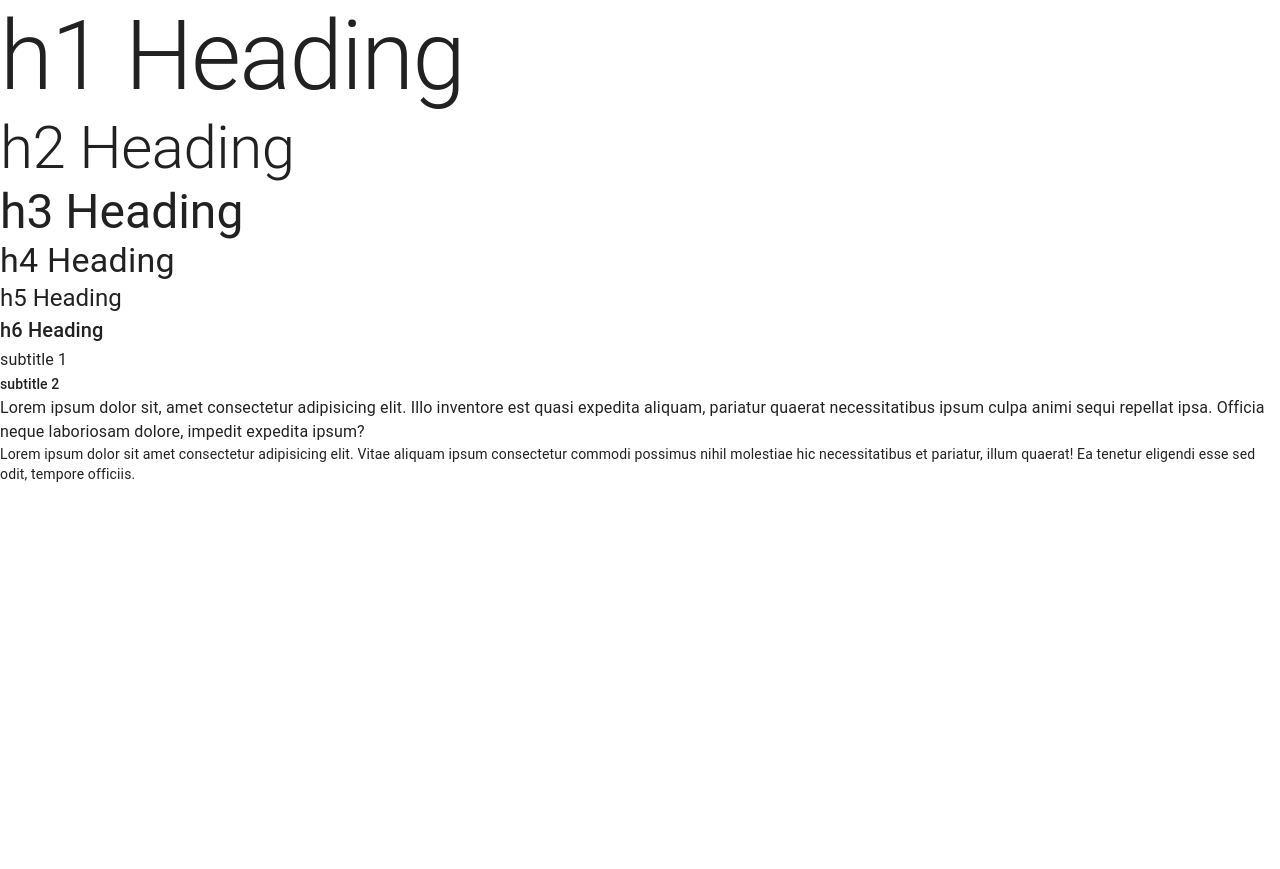
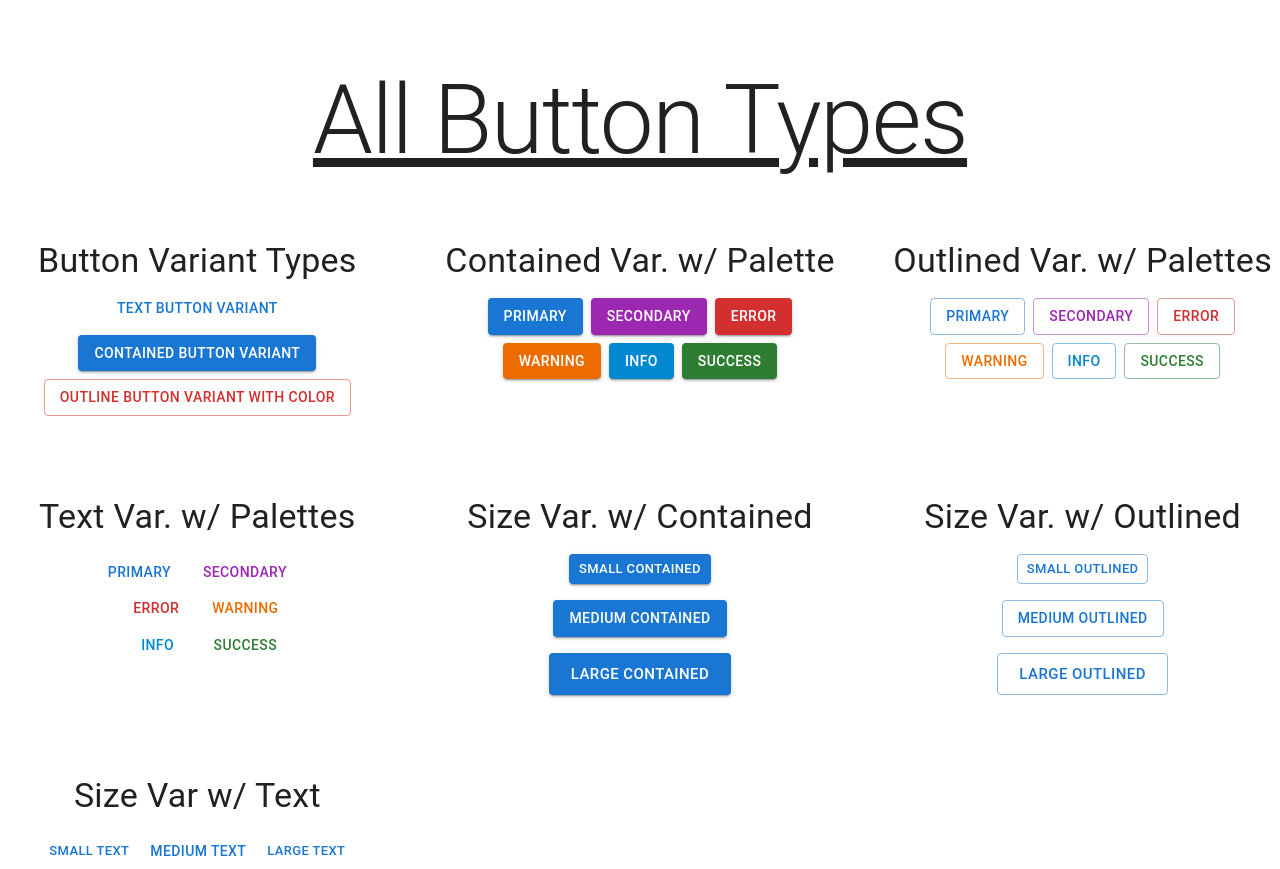
Before and after one commit to Tim-Parks-Lynch/material-ui-learning, a React (Vite) app in the folder my-app/: page /register in a window 1280 px wide. Before the commit the page ends 800 px from the top, so only its background shows below. Built offline with nearby package versions, Linux system fonts and the light colour scheme.

Commit message:
Stack and Grid used for button examples

```diff
--- /dev/null
+++ b/my-app/src/components/MuiButton/MuiButton.tsx
@@ -0,0 +1,160 @@
+import React from 'react';
+import { Box, Button, Grid, Stack, Typography } from '@mui/material';
+const MuiButton = () => {
+  return (
+    <Box>
+      <Typography variant="h1" sx={{ m: '4rem', textDecoration: 'underline', textAlign: 'center' }}>
+        All Button Types{' '}
+      </Typography>
+
+      <Grid container rowSpacing={10} columnSpacing={{ xs: 6 }}>
+        <Grid item xs={4}>
+          <Stack spacing={1} alignItems="center">
+            <Typography variant="h4">Button Variant Types</Typography>
+            <Button variant="text" href="https://google.com">
+              Text Button Variant
+            </Button>
+            <Button variant="contained">Contained Button Variant</Button>
+            <Button variant="outlined" color={'error'}>
+              Outline Button Variant with color
+            </Button>
+          </Stack>
+        </Grid>
+
+        <Grid item xs={4}>
+          <Stack spacing={2} alignItems="center">
+            <Typography variant="h4">Contained Var. w/ Palette</Typography>
+            <Stack spacing={1} direction="row" justifyContent="center" flexWrap="wrap" useFlexGap>
+              <Button variant="contained" color="primary" sx={{ width: 'fit-content' }}>
+                Primary
+              </Button>
+              <Button variant="contained" color="secondary" sx={{ width: 'fit-content' }}>
+                Secondary
+              </Button>
+              <Button variant="contained" color="error">
+                Error
+              </Button>
+              <Button variant="contained" color="warning">
+                Warning
+              </Button>
+              <Button variant="contained" color="info">
+                Info
+              </Button>
+              <Button variant="contained" color="success">
+                Success
+              </Button>
+            </Stack>
+          </Stack>
+        </Grid>
+
+        <Grid item xs={4}>
+          <Stack spacing={2} alignItems="center" flexWrap="wrap">
+            <Typography variant="h4">Outlined Var. w/ Palettes</Typography>
+            <Stack spacing={1} direction="row" justifyContent="center" flexWrap="wrap" useFlexGap>
+              <Button variant="outlined" color="primary">
+                Primary
+              </Button>
+              <Button variant="outlined" color="secondary">
+                Secondary
+              </Button>
+              <Button variant="outlined" color="error">
+                Error
+              </Button>
+              <Button variant="outlined" color="warning">
+                Warning
+              </Button>
+              <Button variant="outlined" color="info">
+                Info
+              </Button>
+              <Button variant="outlined" color="success">
+                Success
+              </Button>
+            </Stack>
+          </Stack>
+        </Grid>
+
+        <Grid item xs={4}>
+          <Stack spacing={2} alignItems="center" flexWrap="wrap">
+            <Typography variant="h4">Text Var. w/ Palettes</Typography>
+            <Stack
+              spacing={2}
+              width="60%"
+              direction="row"
+              justifyContent="center"
+              alignContent="center"
+              flexWrap="wrap"
+            >
+              <Button variant="text" color="primary">
+                Primary
+              </Button>
+              <Button variant="text" color="secondary">
+                Secondary
+              </Button>
+              <Button variant="text" color="error">
+                Error
+              </Button>
+              <Button variant="text" color="warning">
+                Warning
+              </Button>
+              <Button variant="text" color="info">
+                Info
+              </Button>
+              <Button variant="text" color="success">
+                Success
+              </Button>
+            </Stack>
+          </Stack>
+        </Grid>
+
+        <Grid item xs={4}>
+          <Stack spacing={2} alignItems="center" flexWrap="wrap">
+            <Typography variant="h4">Size Var. w/ Contained</Typography>
+            <Button variant="contained" size="small">
+              Small contained
+            </Button>
+            <Button variant="contained" size="medium">
+              Medium contained
+            </Button>
+            <Button variant="contained" size="large">
+              Large contained
+            </Button>
+          </Stack>
+        </Grid>
+
+        <Grid item xs={4}>
+          <Stack spacing={2} alignItems="center" flexWrap="wrap">
+            <Typography variant="h4">Size Var. w/ Outlined</Typography>
+            <Button variant="outlined" size="small">
+              Small outlined
+            </Button>
+            <Button variant="outlined" size="medium">
+              Medium outlined
+            </Button>
+            <Button variant="outlined" size="large">
+              Large outlined
+            </Button>
+          </Stack>
+        </Grid>
+
+        <Grid item xs={4}>
+          <Stack spacing={2} alignItems="center" flexWrap="wrap">
+            <Typography variant="h4">Size Var w/ Text</Typography>
+            <Stack spacing={1} direction="row" justifyContent="center" flexWrap="wrap">
+              <Button variant="text" size="small">
+                Small Text
+              </Button>
+              <Button variant="text" size="medium">
+                Medium Text
+              </Button>
+              <Button variant="text" size="small">
+                Large Text
+              </Button>
+            </Stack>
+          </Stack>
+        </Grid>
+      </Grid>
+    </Box>
+  );
+};
+
+export default MuiButton;
--- a/my-app/src/components/MuiTypography/MuiTypography.tsx
+++ b/my-app/src/components/MuiTypography/MuiTypography.tsx
@@ -6,8 +6,12 @@ const MuiTypography = () => {
     <div>
       <Typography variant="h1">h1 Heading</Typography>
       <Typography variant="h2">h2 Heading</Typography>
-      <Typography variant="h3">h3 Heading</Typography>
-      <Typography variant="h4">h4 Heading</Typography>
+      <Typography variant="h3" component={'h2'}>
+        h3 Heading with semantic h2 tag, inspect the element
+      </Typography>
+      <Typography variant="h4" gutterBottom>
+        h4 Heading with gutterBottom on
+      </Typography>
       <Typography variant="h5">h5 Heading</Typography>
       <Typography variant="h6">h6 Heading</Typography>
       <Typography variant="subtitle1">subtitle 1 </Typography>
--- a/my-app/src/main.css
+++ b/my-app/src/main.css
@@ -1 +1,6 @@
 /* global style */
+
+#root {
+  /* padding: 4rem; */
+  /* text-align: center; */
+}
--- a/my-app/src/pages/Home/Home.tsx
+++ b/my-app/src/pages/Home/Home.tsx
@@ -1,7 +1,14 @@
 import React from 'react';
-import MuiTypography from '@/components/MuiTypography/MuiTypography';
+// import MuiTypography from '@/components/MuiTypography/MuiTypography';
+import MuiButton from '@/components/MuiButton/MuiButton';
+
 const Home = () => {
-  return <MuiTypography></MuiTypography>;
+  return (
+    <>
+      {/* <MuiTypography></MuiTypography>; */}
+      <MuiButton></MuiButton>
+    </>
+  );
 };
 
 export default Home;
```
Also changed, not shown: 2 other files (tests, documents, lock files or other folders).
